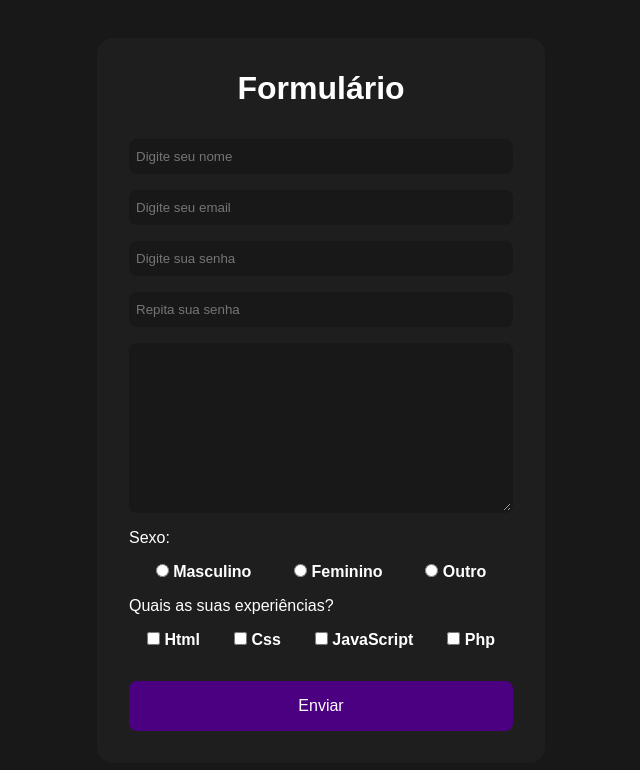
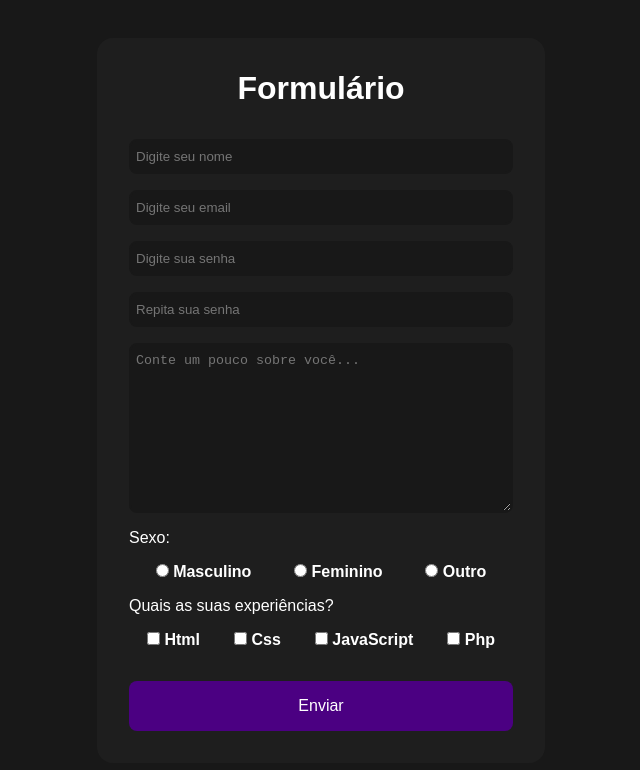
Before and after one commit to Eduardo-Munhoz-Bucher/projeto-formulario-basico, a plain HTML site: page index.html in a window 1280 px wide. Shown: the whole page, without its empty margins (319-959 px from the left). Drawn offline with Linux system fonts and the light colour scheme.

Commit message:
Correção de Bugs

```diff
--- a/index.html
+++ b/index.html
@@ -27,8 +27,7 @@
                 <input type="password" placeholder="Repita sua senha" class="inputs">
                 <span class="span-required">Senha deve ser compatível com a anterior</span>
             </div>
-            <textarea name="descricao" id="descricao" class="inputs" cols=25 rows="10" placeholder="Fale um pouco sobre você...">
-            </textarea>
+            <textarea name="descricao" id="descricao" class="inputs" cols="30" rows="10" placeholder="Conte um pouco sobre você..."></textarea>
             <p>Sexo: </p>
             <div class="box-select">
                 <div>
```
